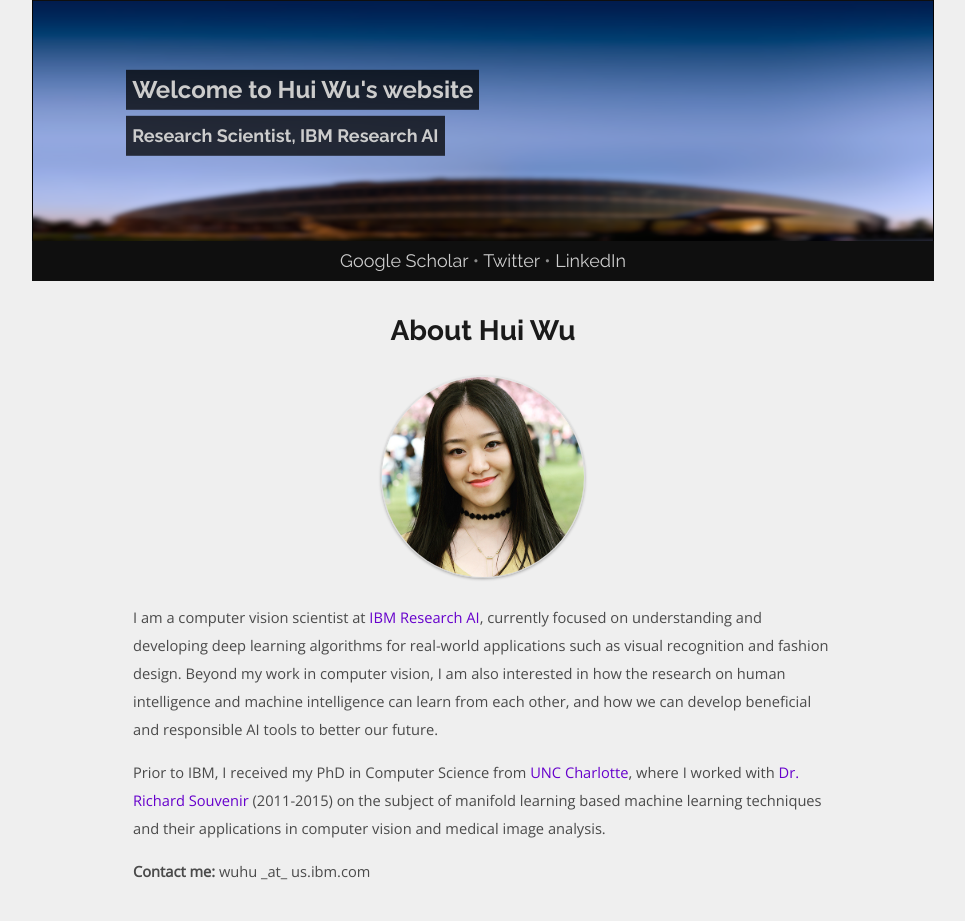
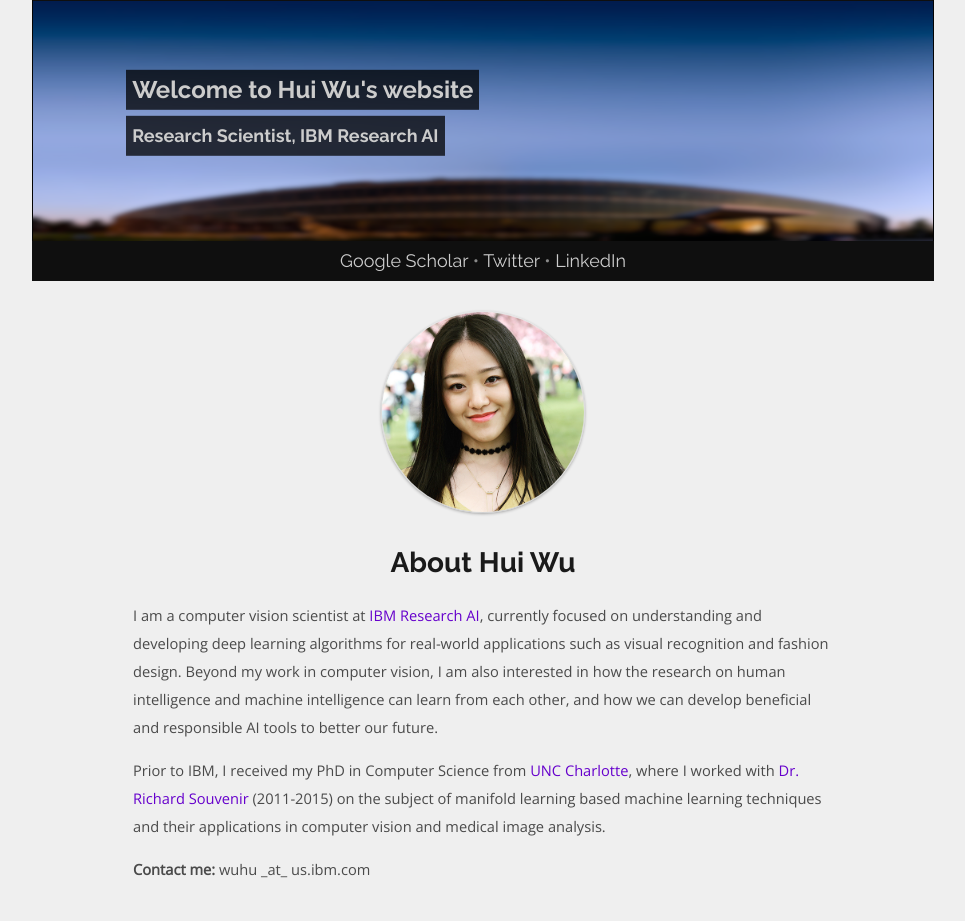
Before and after one commit to spacew/spacew.github.io, a Jekyll site: the page built from index.html, in a window 1280 px wide. Shown: the top 921 px of the page, without its empty margins (157-1122 px from the left). Built offline with Jekyll 4.4.1, drawn with Linux system fonts in a browser that asks for light colours; the list of posts is cut into pages by our own code.

Commit message:
Update index.html

```diff
--- a/index.html
+++ b/index.html
@@ -6,9 +6,9 @@
 {% assign tmp = "/" | append: site.baseurl %}
 {% if page.url == tmp or page.url == "/" %}
     <article>
+        <img src="media/huiwu.jpg" alt="Profile Photo" style="height:200px;border-radius:50%;">
         <h1 class="top-text">About Hui Wu</h1>
         <p>
-            <img src="media/huiwu.jpg" alt="Profile Photo" style="height:200px;border-radius:50%;">
             I am a computer vision scientist at <a href=https://www.research.ibm.com/ai/>IBM Research AI</a>,
             currently focused on understanding
             and developing deep learning algorithms for real-world applications such as
```
